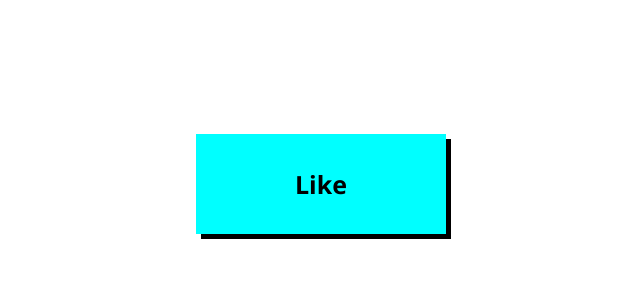
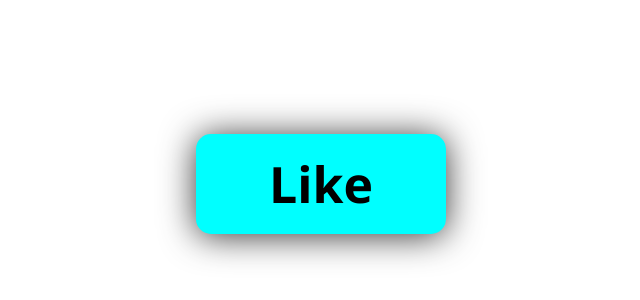
Before and after one commit to gwhitdev/reactlikebutton, a React (Create React App) app: page / in a window 1280 px wide. Shown: the part 58-358 px from the top of the page, without its empty margins (319-959 px from the left). Built offline with nearby package versions, Linux system fonts and the light colour scheme; the HTML template or start-up script is replaced by a standard one.

Commit message:
updated style

```diff
--- a/src/components/like-button/like-button.styles.css
+++ b/src/components/like-button/like-button.styles.css
@@ -1,6 +1,6 @@
 .like-button {
     font-family: 'Segoe UI', Tahoma, Geneva, Verdana, sans-serif;
-    font-size: 25px;
+    font-size: 50px;
     font-weight: bold;
     width: 250px;
     height: 100px;
@@ -9,7 +9,17 @@
     display: block;
     background-color: aqua;
     border: rgba(0,0,0,0.6);
-    box-shadow: 5px 5px rgba(0,0,0,1);
+    border-radius: 15px;
+    box-shadow: 0px 2px 35px rgba(0,0,0,0.8);
     outline: none;
     cursor: pointer;
+    color: black;
+    transition: 0.2s;
 }
+.like-button:hover {
+    box-shadow: 0px 0px 0px rgba(0,0,0,1);
+}
+
+.like-button:active {
+    transform: translateY(4px);
+}
```
